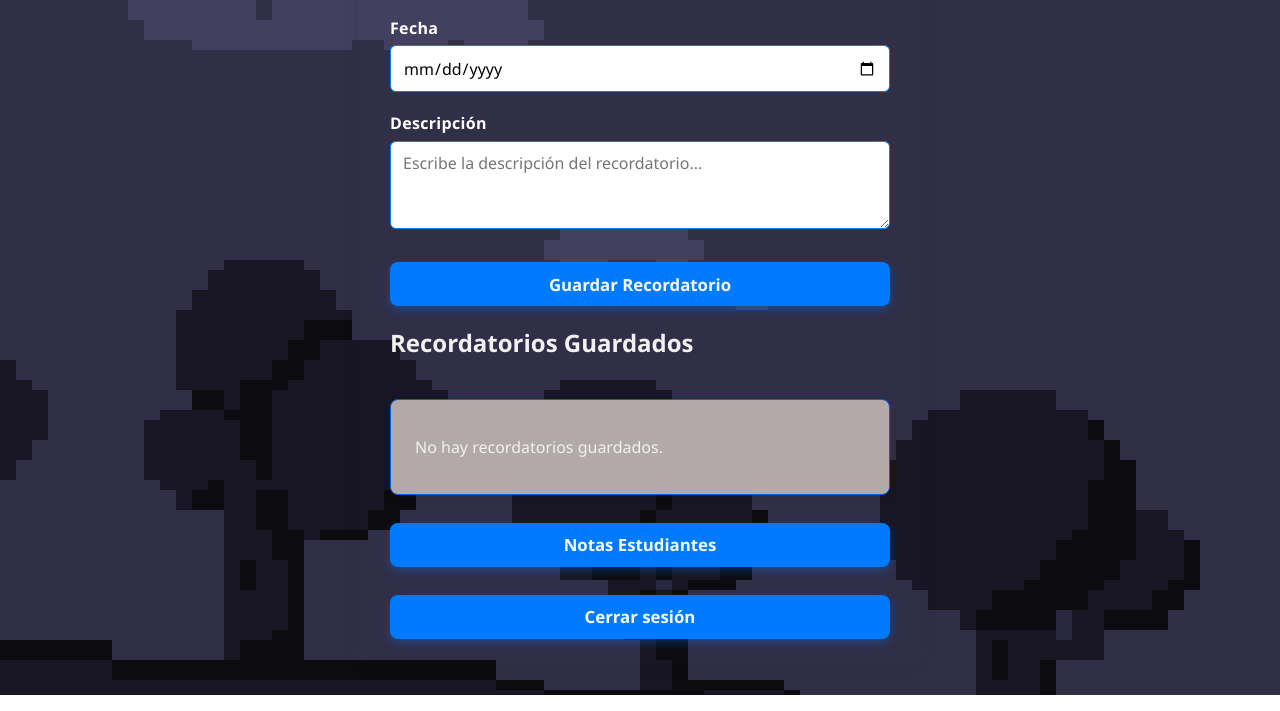
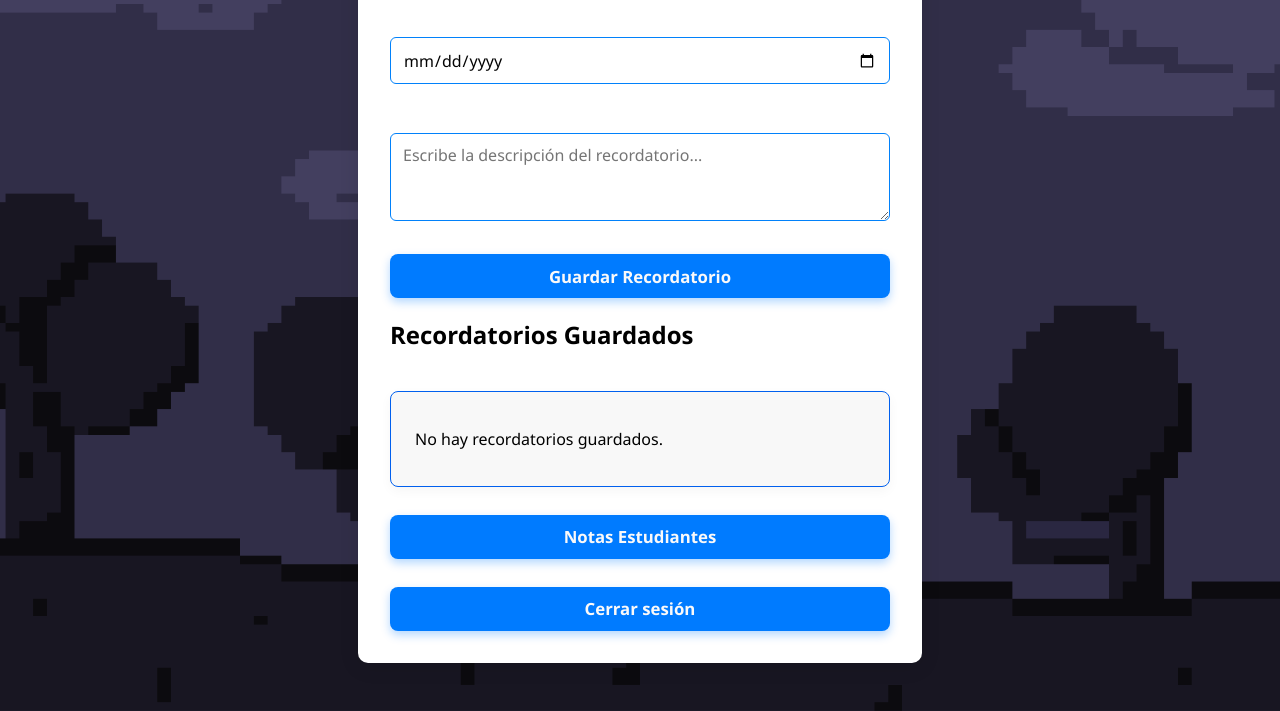
Before and after one commit to yosA11z/ITIF, a plain HTML site: page profesor.html in a window 1280 px wide. Shown: the part 220-931 px from the top of the page. Drawn offline with Linux system fonts and the light colour scheme.

Commit message:
todaviamaaaaaaaaaas

```diff
--- a/editarNotas.css
+++ b/editarNotas.css
@@ -10,7 +10,7 @@
 
 body {
   font-family: 'Inter', sans-serif;
-  background: #f5f7fa;
+  background: #fefeff;
   display: flex;
   justify-content: center;
   align-items: center;
@@ -19,7 +19,7 @@ body {
 }
 
 .formulario {
-  background: white;
+  background: rgb(252, 251, 251);
   padding: 30px 40px;
   border-radius: 12px;
   box-shadow: 0 8px 24px rgba(0,0,0,0.1);
--- a/profesor.css
+++ b/profesor.css
@@ -1,14 +1,14 @@
 /* Fondo general con degradado sutil */
 body {
   font-family: 'Segoe UI', Tahoma, Geneva, Verdana, sans-serif;
-  max-width: 500px;
-  margin: 2rem auto;
-  padding: 1.5rem 2rem;
   background-image: url(Sprite-0002.png);
-  color: #f1f1f1;
-  box-shadow: 0 4px 20px rgba(0, 0, 0, 0.05);
-  border-radius: 10px;
+  background-size: cover;
+  background-position: center;
+  margin: 0;
+  padding: 2rem;
+  color: #fff;
 }
+
 
 /* Etiquetas */
 label {
@@ -63,7 +63,7 @@ button:hover {
 /* Contenedor de lista de recordatorios */
 #lista-recordatorios {
   margin-top: 2.5rem;
-  background: #b3a9a9;
+  background: #f8f8f8;
   padding: 1.25rem 1.5rem;
   border-radius: 8px;
   max-height: 220px;
@@ -83,3 +83,15 @@ button:hover {
 .recordatorio-item:last-child {
   border-bottom: none;
 }
+
+.tarjeta {
+  max-width: 500px;
+  margin: 0 auto;
+  padding: 2rem;
+  background-color: #fff;
+  color: #000;
+  border-radius: 10px;
+  box-shadow: 0 4px 20px rgba(0, 0, 0, 0.1);
+  position: relative;
+  top: -1rem; /* súbelo más si quieres */
+}
--- a/profesor.html
+++ b/profesor.html
@@ -5,9 +5,11 @@
   <meta name="viewport" content="width=device-width, initial-scale=1" />
   <link rel="stylesheet" href="profesor.css">
   <title>Panel de Profesor - Crear Recordatorios</title>
-
 </head>
 <body>
+
+  <!-- Tarjeta que envuelve todo -->
+  <div class="tarjeta">
 
     <h1>Crear Recordatorio</h1>
 
@@ -46,12 +48,14 @@
       <!-- Aquí se mostrarán los recordatorios -->
     </div>
 
-  <script>
-    // Aquí irá la lógica JS para guardar y mostrar los recordatorios, que te puedo ayudar a hacer después
-  </script>
-
     <button id="notas-btn">Notas Estudiantes</button>
     <button id="logout-btn">Cerrar sesión</button>
+
+  </div>
+
+  <script>
+    // Aquí irá la lógica JS para guardar y mostrar los recordatorios
+  </script>
 
   <script src="profesor.js"></script>
 </body>
```
Lines whose indentation alone changed are shown as unchanged.
